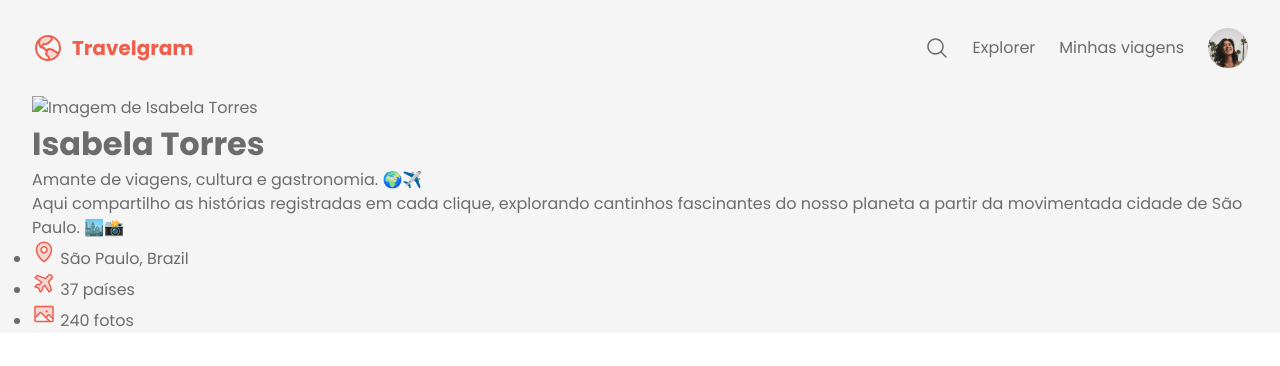
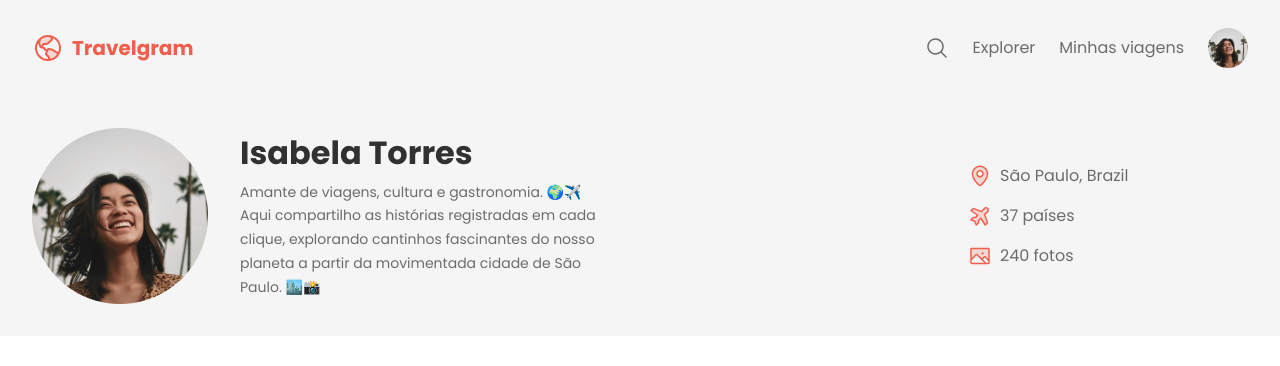
Before and after one commit to JonasDuarte18/Perfil-de-viagens, a plain HTML site: page index.html in a window 1280 px wide. Drawn offline with Linux system fonts and the light colour scheme.

Commit message:
Done header 2

```diff
--- /dev/null
+++ b/styles/header.css
@@ -0,0 +1,43 @@
+header {
+  padding-block: 32px;
+}
+
+header .container{
+  display: flex;
+  justify-content: space-between;
+  align-items: center;
+}
+
+#profile {
+  display: flex;
+  align-items: center;
+  gap: 32px;
+}
+
+#profile>div {
+  max-width: 384px;
+}
+
+#profile h1 {
+  font: var(--text-lg);
+  color: var(--text-color-primary);
+  margin-bottom: 8px;
+}
+
+#profile p {
+  font: var(--text-md);
+}
+
+#info {
+  list-style: none;
+  display: flex;
+  flex-direction: column;
+  gap: 16px;
+  width: 280px;
+}
+
+#info li{
+  display: flex;
+  align-items: center;
+  gap: 8px;
+}
--- a/styles/index.css
+++ b/styles/index.css
@@ -1,2 +1,3 @@
 @import url(global.css);
 @import url(nav.css);
+@import url(header.css);
```
Also changed, not shown: assets/images/Profile pic expand.png (added).
